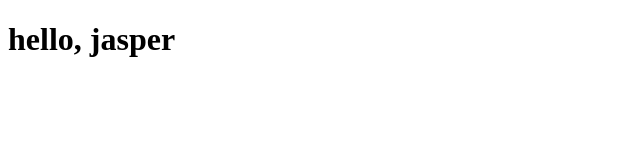
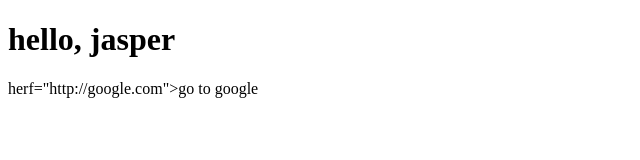
Before and after one commit to tara-toobaie/Jasper, a plain HTML site: page index.html in a window 1280 px wide. Shown: the whole page, without its empty margins (0-640 px from the left). Drawn offline with Linux system fonts and the light colour scheme.

Commit message:
google
google finder

```diff
--- a/index.html
+++ b/index.html
@@ -7,5 +7,6 @@
 </head>
 <body>
     <h1>hello, jasper</h1>
+    <p><a> herf="http://google.com">go to google</a></p>
 </body>
 </html>
```
